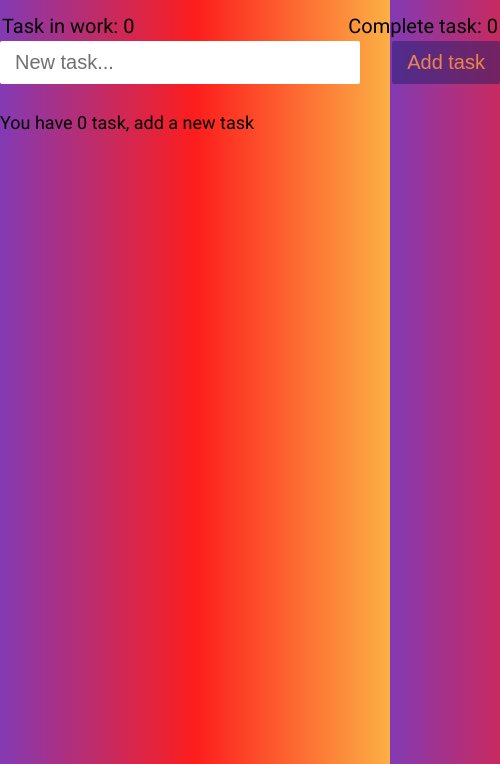
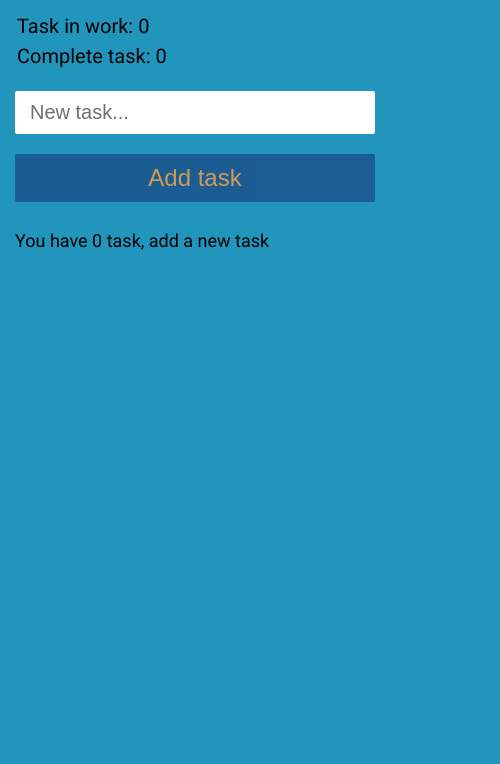
Before and after one commit to Own3Dqq/NewToDoList, a plain HTML site: page index.html in a window 390 px wide. Shown: the part 80-844 px from the top of the page, 500 px wide, since content can reach past the window. Drawn offline with Linux system fonts and the light colour scheme.

Commit message:
added responsive design for mobile

```diff
--- a/css/stylesheet.css
+++ b/css/stylesheet.css
@@ -1,4 +1,5 @@
 @import url(/css/fonts.css);
+
 
 **,
 **::before,
@@ -14,19 +15,18 @@ body {
 	font-family: 'Roboto', 'Arial', sans-serif;
 	-webkit-box-sizing: border-box;
 	box-sizing: border-box;
-	background: rgb(131, 58, 180);
-	background: linear-gradient(90deg,
-			rgba(131, 58, 180, 1) 0%,
-			rgba(253, 29, 29, 1) 50%,
-			rgba(252, 176, 69, 1) 100%);
+	background: rgb(33, 149, 188);
+	background: -moz-linear-gradient(-45deg, rgba(255, 93, 177, 1) 0%, rgba(255, 93, 177, 1) 0%, rgba(125, 49, 191, 1) 59%, rgba(125, 49, 191, 1) 100%);
+	background: -webkit-gradient(left top, right bottom, color-stop(0%, rgba(255, 93, 177, 1)), color-stop(0%, rgba(255, 93, 177, 1)), color-stop(59%, rgba(125, 49, 191, 1)), color-stop(100%, rgba(125, 49, 191, 1)));
 }
 
 .container {
-	width: 500px;
+	width: 540px;
 	margin: 0 auto;
 }
 
 .todo__title {
+	text-align: center;
 	font-size: 2rem;
 	font-weight: 700;
 }
@@ -36,6 +36,7 @@ body {
 	justify-content: space-between;
 	font-size: 20px;
 	padding: 0 2px;
+	margin: 20px 0;
 }
 
 .todo__form {
@@ -68,7 +69,7 @@ body {
 }
 
 .form__btn {
-	max-width: 120px;
+	width: 120px;
 	position: relative;
 	padding: 10px 15px;
 	text-align: center;
@@ -108,7 +109,6 @@ body {
 }
 
 .list__item {
-	width: 100%;
 	list-style-type: none;
 	padding-left: 0;
 	margin-left: auto;
@@ -219,3 +219,38 @@ body {
 	font-size: 12px;
 	color: #707070
 }
+
+@media screen and (max-width: 575px) {
+
+	.container {
+		box-sizing: border-box;
+		width: 100%;
+		padding: 0 15px;
+	}
+
+	.todo__title {
+		font-size: 2rem;
+	}
+
+	.todo__counter {
+		flex-flow: column;
+	}
+
+	.list__item {
+		max-width: 93%
+	}
+
+	.todo__form {
+		justify-content: flex-end;
+	}
+
+	.form__input {
+		width: 93%;
+		margin-bottom: 20px;
+	}
+
+	.form__btn {
+		width: 100%;
+		font-size: 1.5rem;
+	}
+}
```
